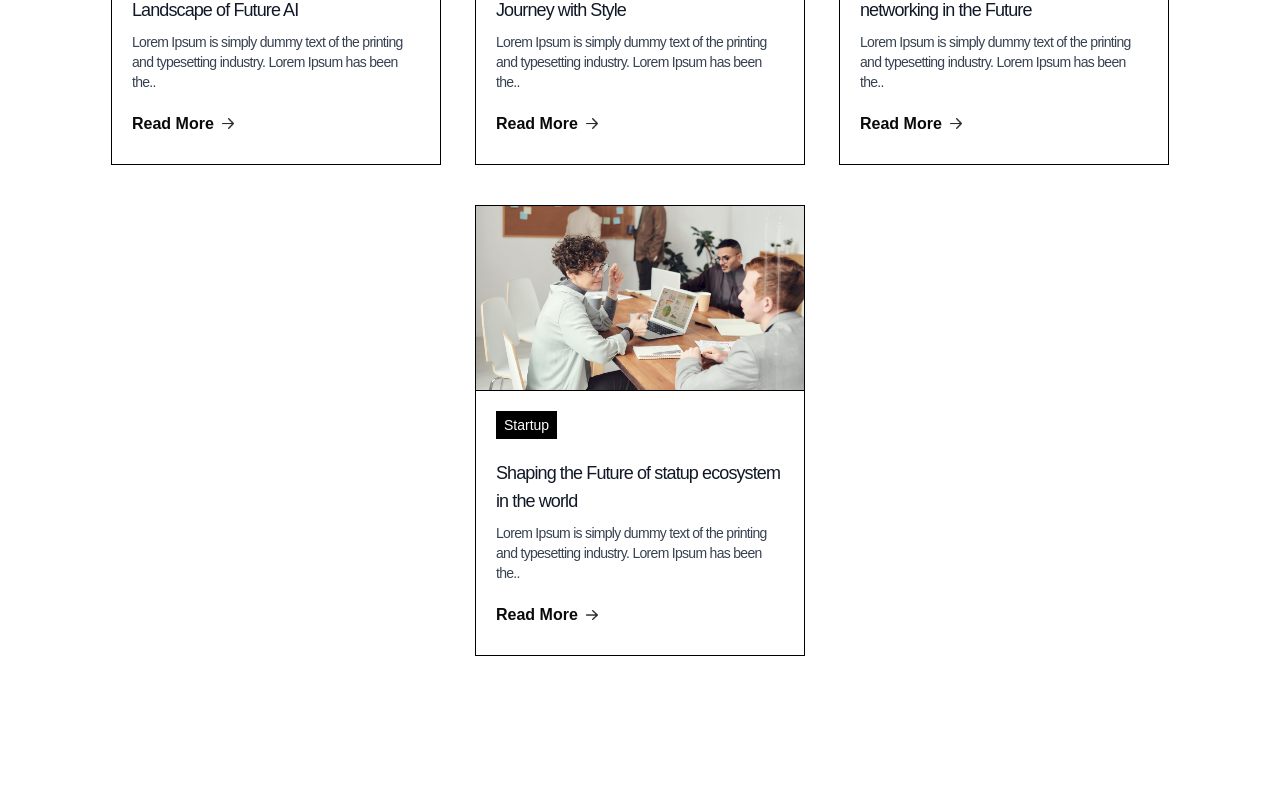
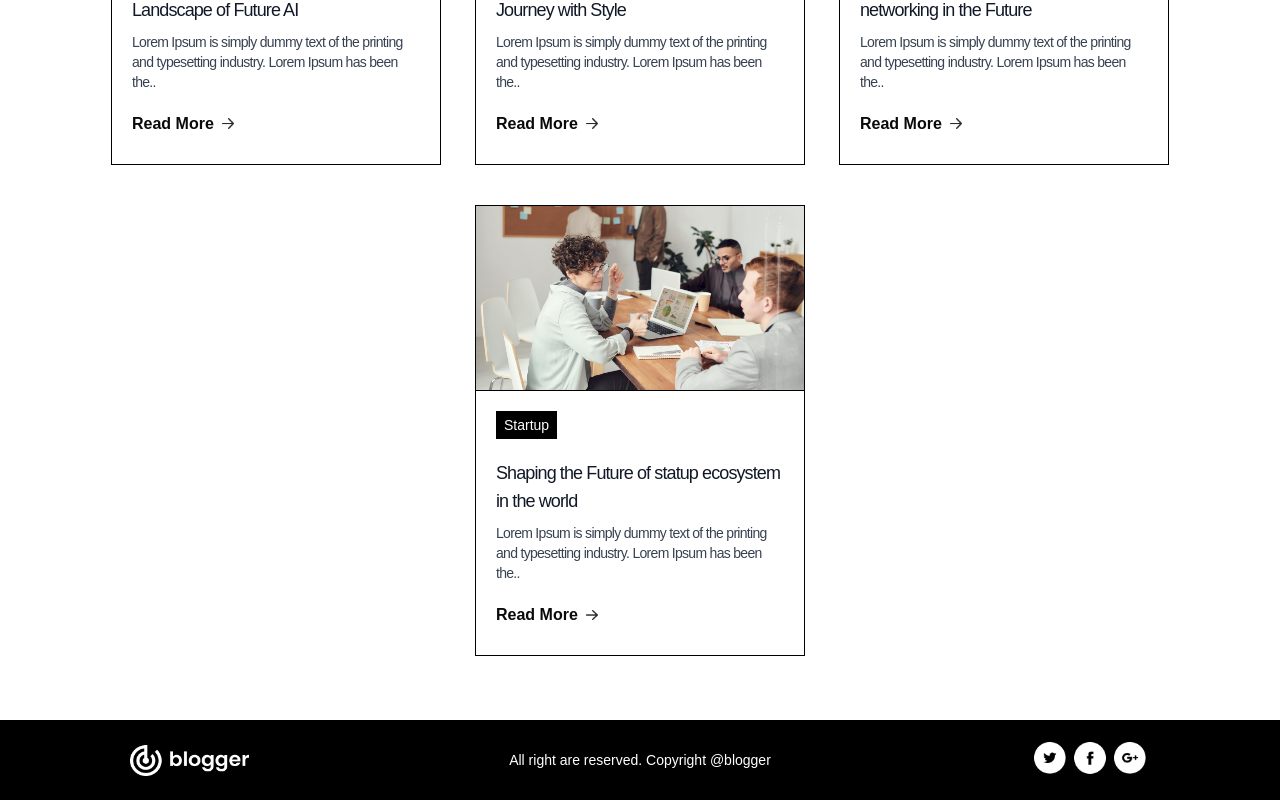
Before and after one commit to Prachi-kushwaha/blog-fullstack, a Next.js app: page / in a window 1280 px wide. Shown: the part 2756-3556 px from the top of the page. Before the commit the page ends 3476 px from the top, so only its background shows below. Built offline with nearby package versions, Linux system fonts and the light colour scheme.

Commit message:
footer added

```diff
--- a/app/page.js
+++ b/app/page.js
@@ -2,6 +2,7 @@
 
 import BlogList from "@/components/blog-list";
 import Header from "@/components/header";
+import Footer from "@/components/footer";
 
 
 export default function Home() {
@@ -9,6 +10,7 @@
     <div>
       <Header/>
       <BlogList/>
+      <Footer/>
     </div>
   );
 }
--- /dev/null
+++ b/components/footer.jsx
@@ -0,0 +1,19 @@
+import React from 'react'
+import Image from 'next/image'
+import { assets } from '@/Assets/assets'
+
+const Footer = () => {
+  return (
+    <div className='flex justify-around flex-col gap-2 sm:gap-0 sm:flex-row bg-black py-5 items-center'>
+        <Image src={assets.logo_light} alt='logo' width={120}/>
+        <p className='text-sm text-white'>All right are reserved. Copyright @blogger</p>
+        <div className='flex'>
+          <Image src={assets.twitter_icon} alt='twitter' width={40}/>
+          <Image src={assets.facebook_icon} alt='twitter' width={40}/>
+          <Image src={assets.googleplus_icon} alt='twitter' width={40}/>
+        </div>
+    </div>
+  )
+}
+
+export default Footer
```
